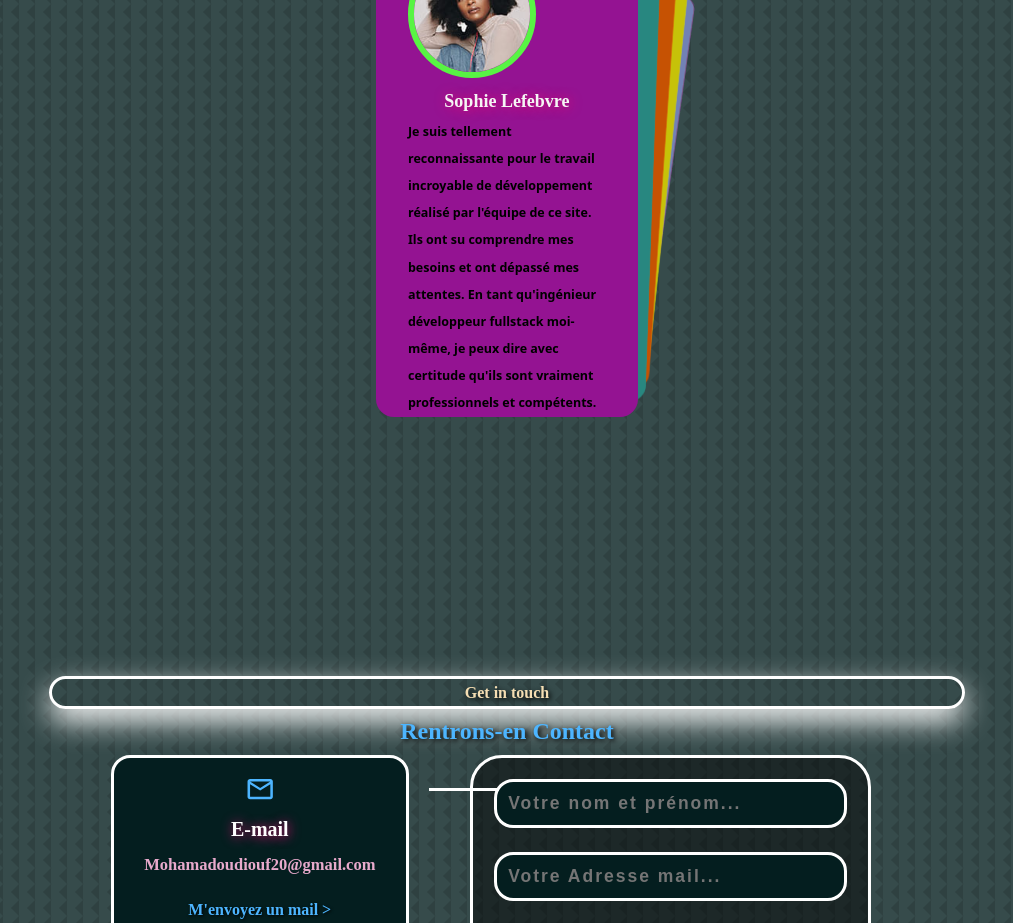
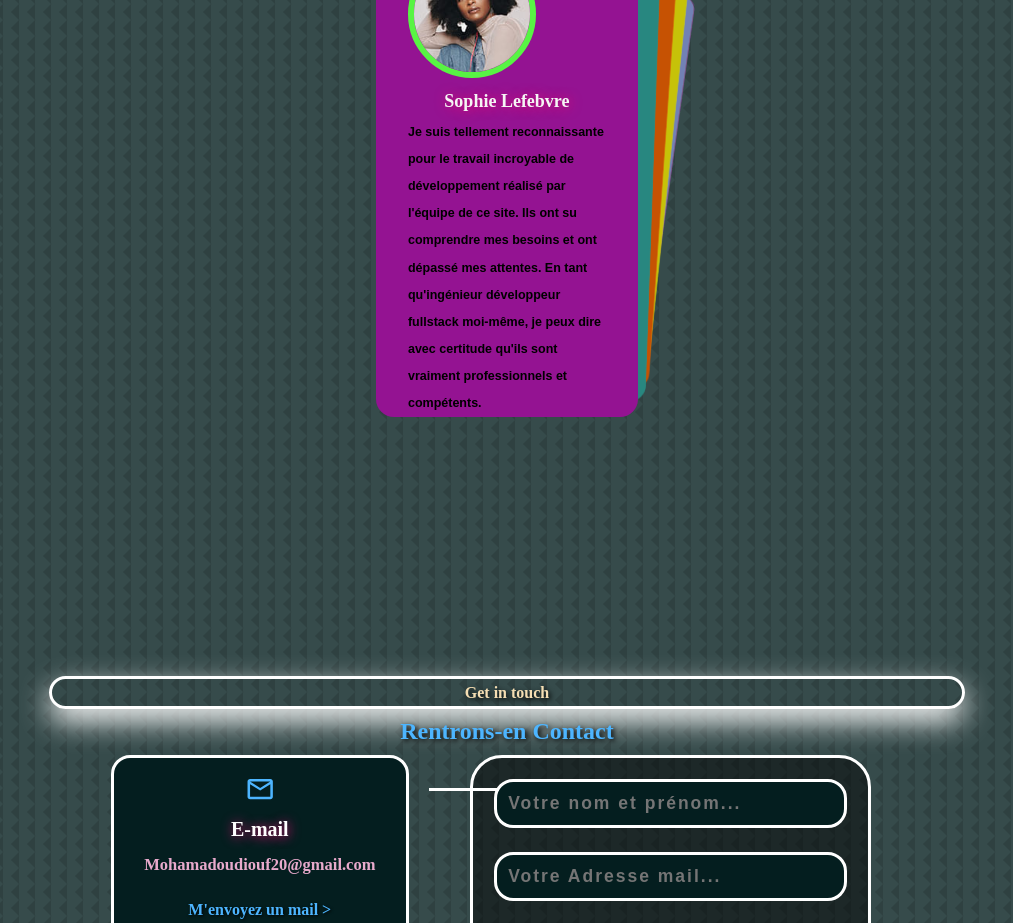
Before and after one commit to Mouhamed1003/keenprogrammer.com, a React (Create React App) app: page / in a window 1280 px wide. Shown: the part 4780-5703 px from the top of the page, without its empty margins (133-1146 px from the left). Built offline with nearby package versions, Linux system fonts and the light colour scheme.

Commit message:
Update temoignages.css

```diff
--- a/src/components/temoignages/temoignages.css
+++ b/src/components/temoignages/temoignages.css
@@ -1,5 +1,4 @@
 #temoignages {
-  font-family: "Sedan SC", serif;
   margin-top: 20rem;
 }
 #temoignages h5 {
@@ -43,8 +42,7 @@
   color: black;
   font-size: 12.5px;
   text-align: left;
-  font-family: system-ui, -apple-system, BlinkMacSystemFont, 'Segoe UI', Roboto, Oxygen, Ubuntu, Cantarell, 'Open Sans', 'Helvetica Neue', sans-serif;
-}
+  font-family: "Jaro", sans-serif;}
 .temoignage {
   display: flex;
   align-items: center;
```
